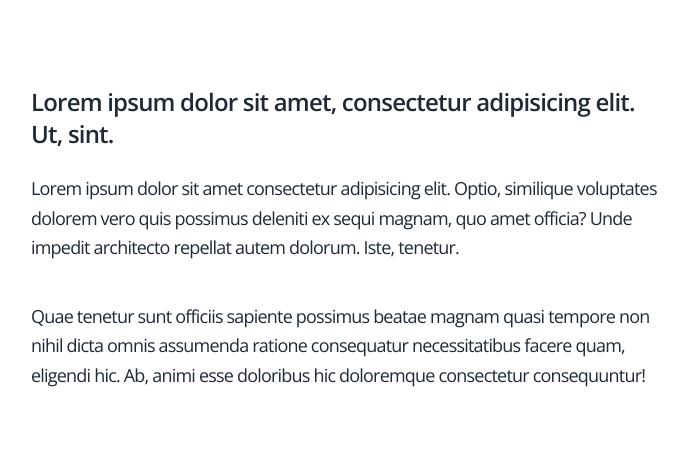
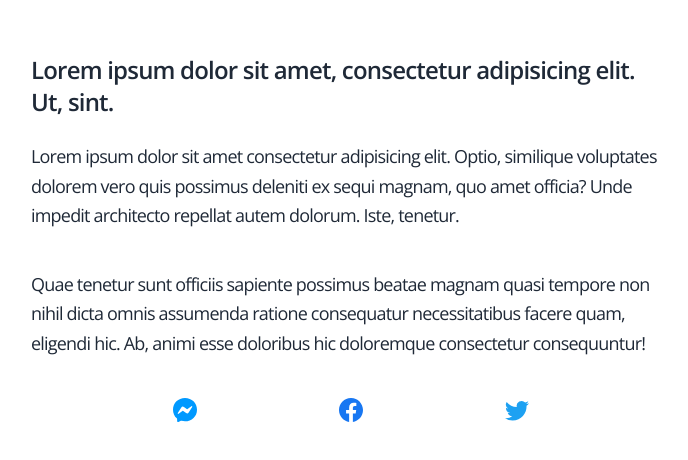
Before and after one commit to faizdamar1/next-belajar-tailwind, a Next.js app: page / in a window 1280 px wide. Shown: the part 162-622 px from the top of the page, without its empty margins (289-977 px from the left). Built offline with nearby package versions, Linux system fonts and the light colour scheme; a web font is replaced by a local one.

Commit message:
custom colors

```diff
--- a/pages/index.js
+++ b/pages/index.js
@@ -22,6 +22,40 @@ export default function Home() {
             hic doloremque consectetur consequuntur!
           </p>
         </article>
+
+        <div className="flex item-center justify-evenly mt-10">
+          <svg
+            xmlns="http://www.w3.org/2000/svg"
+            width={24}
+            height={24}
+            fill="currentColor"
+            className="text-messenger bi bi-messenger"
+            viewBox="0 0 16 16"
+          >
+            <path d="M0 7.76C0 3.301 3.493 0 8 0s8 3.301 8 7.76-3.493 7.76-8 7.76c-.81 0-1.586-.107-2.316-.307a.639.639 0 0 0-.427.03l-1.588.702a.64.64 0 0 1-.898-.566l-.044-1.423a.639.639 0 0 0-.215-.456C.956 12.108 0 10.092 0 7.76zm5.546-1.459-2.35 3.728c-.225.358.214.761.551.506l2.525-1.916a.48.48 0 0 1 .578-.002l1.869 1.402a1.2 1.2 0 0 0 1.735-.32l2.35-3.728c.226-.358-.214-.761-.551-.506L9.728 7.381a.48.48 0 0 1-.578.002L7.281 5.98a1.2 1.2 0 0 0-1.735.32z" />
+          </svg>
+
+          <svg
+            xmlns="http://www.w3.org/2000/svg"
+            width={24}
+            height={24}
+            fill="currentColor"
+            className="text-facebook bi bi-facebook"
+            viewBox="0 0 16 16"
+          >
+            <path d="M16 8.049c0-4.446-3.582-8.05-8-8.05C3.58 0-.002 3.603-.002 8.05c0 4.017 2.926 7.347 6.75 7.951v-5.625h-2.03V8.05H6.75V6.275c0-2.017 1.195-3.131 3.022-3.131.876 0 1.791.157 1.791.157v1.98h-1.009c-.993 0-1.303.621-1.303 1.258v1.51h2.218l-.354 2.326H9.25V16c3.824-.604 6.75-3.934 6.75-7.951z" />
+          </svg>
+          <svg
+            xmlns="http://www.w3.org/2000/svg"
+            width={24}
+            height={24}
+            fill="currentColor"
+            className="text-twitter bi bi-twitter"
+            viewBox="0 0 16 16"
+          >
+            <path d="M5.026 15c6.038 0 9.341-5.003 9.341-9.334 0-.14 0-.282-.006-.422A6.685 6.685 0 0 0 16 3.542a6.658 6.658 0 0 1-1.889.518 3.301 3.301 0 0 0 1.447-1.817 6.533 6.533 0 0 1-2.087.793A3.286 3.286 0 0 0 7.875 6.03a9.325 9.325 0 0 1-6.767-3.429 3.289 3.289 0 0 0 1.018 4.382A3.323 3.323 0 0 1 .64 6.575v.045a3.288 3.288 0 0 0 2.632 3.218 3.203 3.203 0 0 1-.865.115 3.23 3.23 0 0 1-.614-.057 3.283 3.283 0 0 0 3.067 2.277A6.588 6.588 0 0 1 .78 13.58a6.32 6.32 0 0 1-.78-.045A9.344 9.344 0 0 0 5.026 15z" />
+          </svg>
+        </div>
       </div>
     </div>
   );
--- a/tailwind.config.js
+++ b/tailwind.config.js
@@ -8,6 +8,11 @@ module.exports = {
   ],
   theme: {
     extend: {
+      colors: {
+        facebook :"#1877F2",
+        twitter :"#1DA1F2",
+        messenger :"#0099FF",
+      },
       fontFamily: {
         sans: ['Open Sans', ...defaultTheme.fontFamily.sans],
         // display: ['Red Hat Mono']
```
